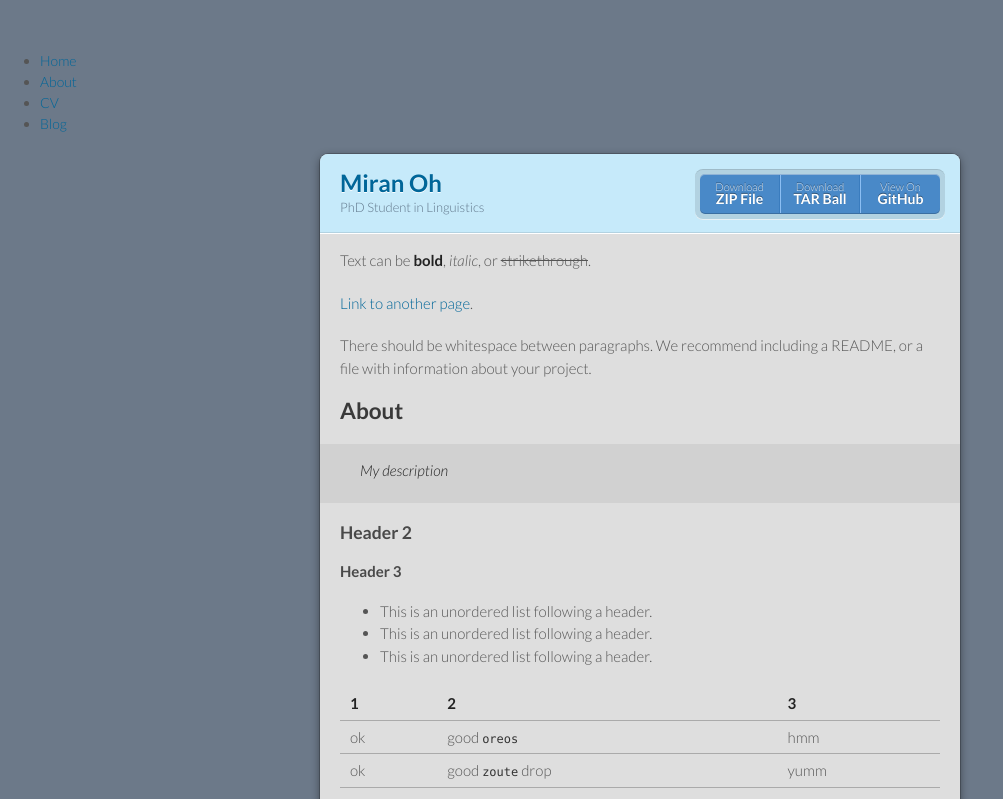
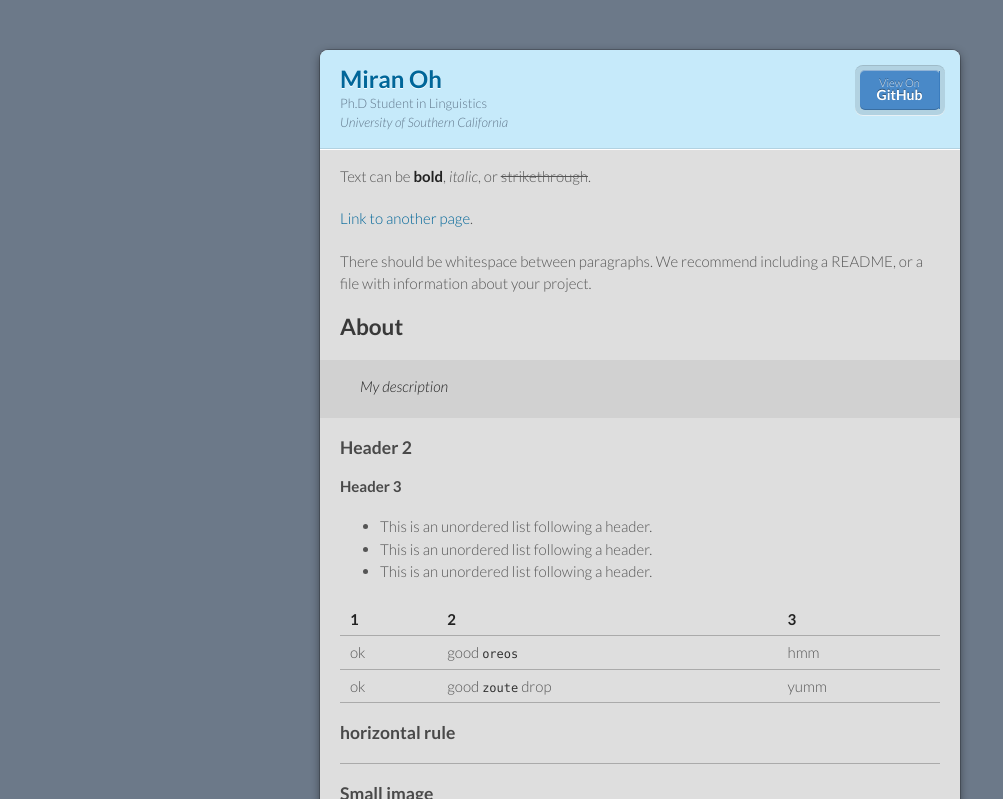
Before and after one commit to miranoh/miranoh.github.io, a Jekyll site: the page built from index.md, in a window 1280 px wide and 900 px high, cut to the strip 0-799 px from the top of the window. Shown: the whole strip, without its empty margins (0-1003 px from the left). Built offline with Jekyll 4.4.1, drawn with Linux system fonts in a browser that asks for light colours; some of the changed text lies outside the part shown.

Commit message:
Update default.html

```diff
--- a/_layouts/default.html
+++ b/_layouts/default.html
@@ -3,12 +3,10 @@
   <head>
     <meta charset="utf-8">
     <meta http-equiv="X-UA-Compatible" content="chrome=1">
-    <title>{{ site.title | default: site.github.repository_name }} | PhD Student in Linguistics </title>
-    <!-- link to main stylesheet -->
-    <link rel="stylesheet" type="text/css" href="/css/main.css">
+    <title>Miran Oh | PhD student in Linguistics</title>
+
     <link href='https://fonts.googleapis.com/css?family=Lato:300italic,700italic,300,700' rel='stylesheet' type='text/css'>
     <link rel="stylesheet" href="{{ '/assets/css/style.css?v=' | append: site.github.build_revision | relative_url }}">
-
     <script src="{{ '/assets/js/scale.fix.js' | relative_url }}"></script>
     <meta name="viewport" content="width=device-width, initial-scale=1, user-scalable=no">
 
@@ -17,26 +15,14 @@
     <![endif]-->
   </head>
   <body>
-	<nav>
-	<ul>
-		<li><a href="/">Home</a></li>
-		<li><a href="/About">About</a></li>
-		<li><a href="/CV">CV</a></li>
-		<li><a href="/Contact">Blog</a></li>
-	</ul>
-	</nav>
     <div class="wrapper">
       <header {% unless site.description or site.github.project_tagline %} class="without-description" {% endunless %}>
-        <h1>{{ site.title | default: site.github.repository_name }}</h1>
+        <h1>Miran Oh</h1>
         {% if site.description or site.github.project_tagline %}
-          <p>{{ site.description | default: site.github.project_tagline }}</p>
+          <p>Ph.D Student in Linguistics <br><em>University of Southern California</em></p>
         {% endif %}
         <p class="view"><a href="{{ site.github.repository_url }}">View the Project on GitHub <small>{{ github_name }}</small></a></p>
         <ul>
-        {% if site.show_downloads %}
-          <li><a href="{{ site.github.zip_url }}">Download <strong>ZIP File</strong></a></li>
-          <li><a href="{{ site.github.tar_url }}">Download <strong>TAR Ball</strong></a></li>
-        {% endif %}
           <li><a href="{{ site.github.repository_url }}">View On <strong>GitHub</strong></a></li>
         </ul>
       </header>
@@ -47,10 +33,6 @@
       </section>
     </div>
     <footer>
-    <ul>
-		<li><a href="mailto:miranoh@usc.edu">email</a></li>
-		<li><a href="https://github.com/miranoh">github.com/miranoh</a></li>
-    </ul>
     {% if site.github.is_project_page %}
       <p>Project maintained by <a href="{{ site.github.owner_url }}">{{ site.github.owner_name }}</a></p>
     {% endif %}
```
